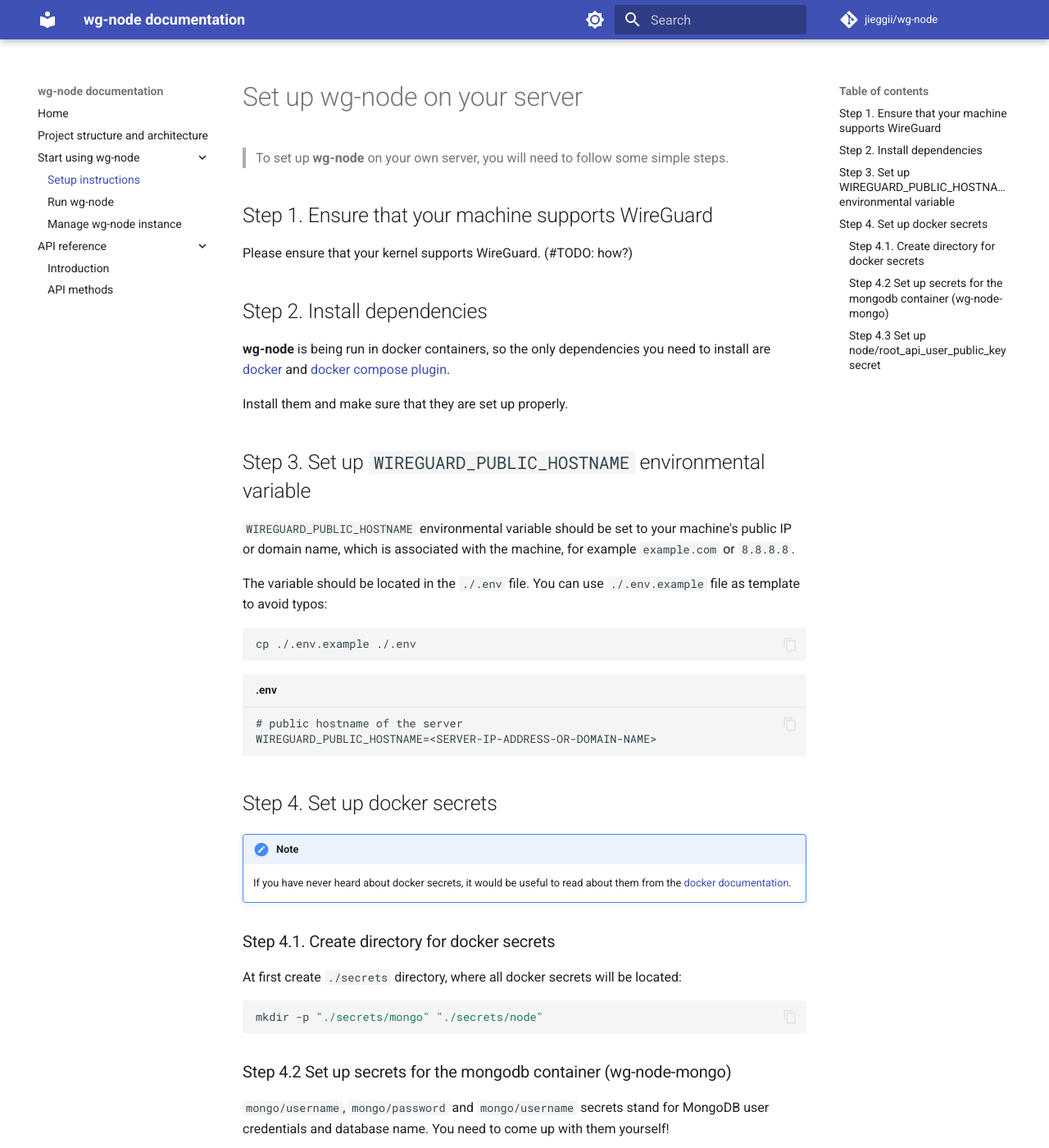
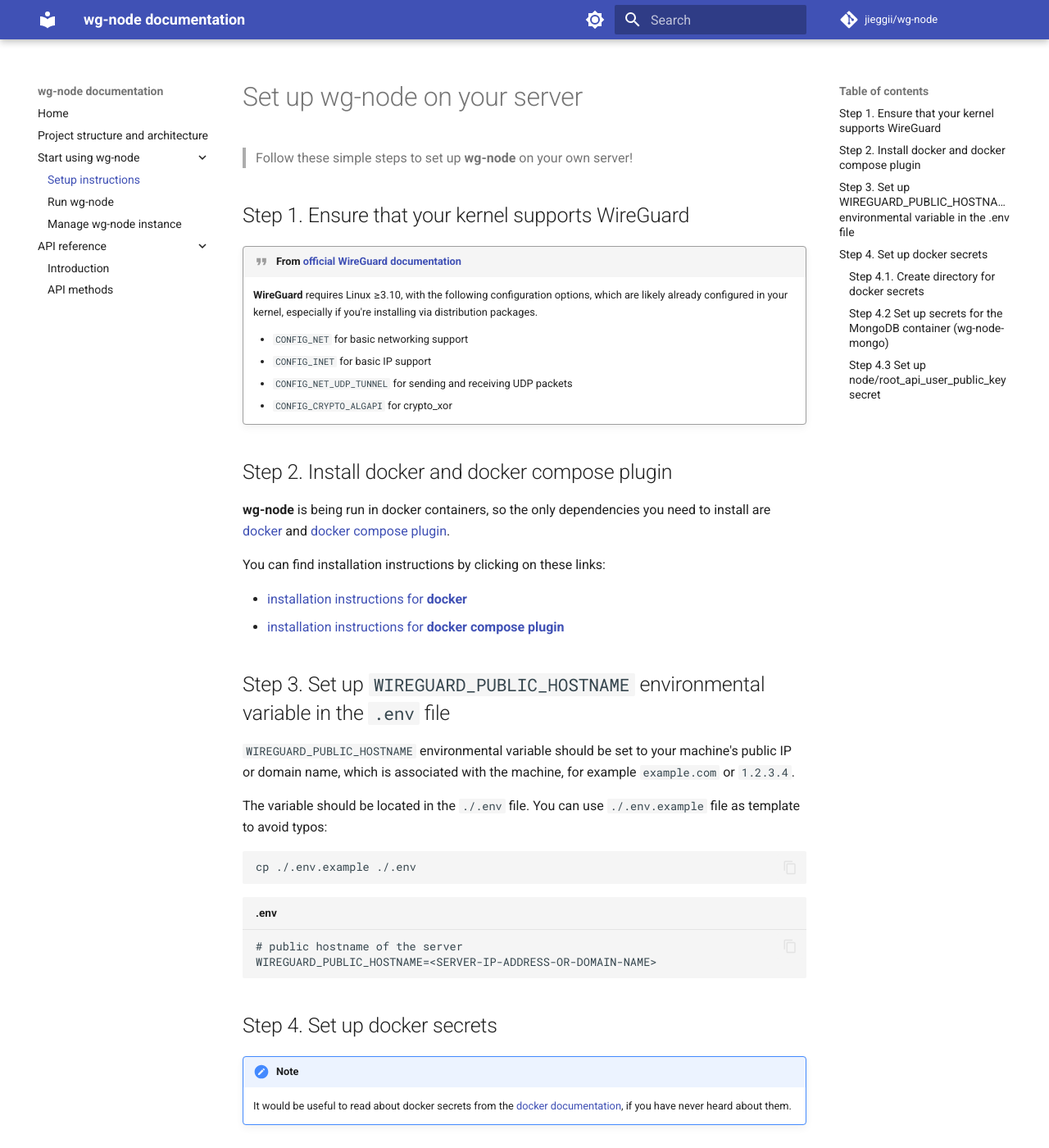
Before and after one commit to jieggii/wg-node, an MkDocs documentation site: the page built from docs/usage/set-up-wg-node-on-your-server.md, in a window 1280 px wide and 1400 px high. Shown: the whole window at 82% size. Built offline with MkDocs 1.6.1 and Material for MkDocs 9.7.7, drawn with Linux system fonts in a browser that asks for light colours; comment, search, counter and statistics services are not loaded; some of the changed text lies outside the part shown.

Commit message:
Update docs

````diff
--- a/docs/api-reference/api-methods.md
+++ b/docs/api-reference/api-methods.md
@@ -1,3 +1,3 @@
 # wg-node API methods
 
-TODO
+To be continued...
--- a/docs/usage/set-up-wg-node-on-your-server.md
+++ b/docs/usage/set-up-wg-node-on-your-server.md
@@ -1,22 +1,33 @@
 # Set up wg-node on your server
 
-> To set up **wg-node** on your own server, you will need to follow some simple steps.
+> Follow these simple steps to set up **wg-node** on your own server!
 
-## Step 1. Ensure that your machine supports WireGuard
+## Step 1. Ensure that your kernel supports WireGuard
 
-Please ensure that your kernel supports WireGuard. (#TODO: how?)
+!!! quote "From [official WireGuard documentation](https://www.wireguard.com/compilation#kernel-requirements)"
 
-## Step 2. Install dependencies
+    **WireGuard** requires Linux ≥3.10, with the following configuration options, which are likely already configured in your
+    kernel, especially if you're installing via distribution packages.
+
+    * `CONFIG_NET` for basic networking support
+    * `CONFIG_INET` for basic IP support
+    * `CONFIG_NET_UDP_TUNNEL` for sending and receiving UDP packets
+    * `CONFIG_CRYPTO_ALGAPI` for crypto_xor
+
+## Step 2. Install docker and docker compose plugin
 
 **wg-node** is being run in docker containers, so the only dependencies you need to install are
 [docker](https://www.docker.com/) and [docker compose plugin](https://docs.docker.com/compose/).
 
-Install them and make sure that they are set up properly.
+You can find installation instructions by clicking on these links:
 
-## Step 3. Set up `WIREGUARD_PUBLIC_HOSTNAME` environmental variable
+* [installation instructions for **docker**](https://docs.docker.com/engine/install/)
+* [installation instructions for **docker compose plugin**](https://docs.docker.com/compose/install/)
+
+## Step 3. Set up `WIREGUARD_PUBLIC_HOSTNAME` environmental variable in the `.env` file
 
 `WIREGUARD_PUBLIC_HOSTNAME` environmental variable should be set to your machine's public IP or
-domain name, which is associated with the machine, for example `example.com` or `8.8.8.8`.
+domain name, which is associated with the machine, for example `example.com` or `1.2.3.4`.
 
 The variable should be located in the `./.env` file.
 You can use `./.env.example` file as template to avoid typos:
@@ -35,18 +46,21 @@
 
 !!! note
 
-    If you have never heard about docker secrets, it would be useful to read about them
-    from the [docker documentation](https://docs.docker.com/engine/swarm/secrets/).
+    It would be useful to read about docker secrets from the
+    [docker documentation](https://docs.docker.com/engine/swarm/secrets/),
+    if you have never heard about them.
 
 ### Step 4.1. Create directory for docker secrets
 
-At first create `./secrets` directory, where all docker secrets will be located:
+At first create `./secrets` directory and some subdirectories inside it, where all docker secrets will be located:
 
 ```shell
-mkdir -p "./secrets/mongo" "./secrets/node"
+mkdir secrets
+mkdir secrets/node
+mkdir secrets/mongo
 ```
 
-### Step 4.2 Set up secrets for the mongodb container (wg-node-mongo)
+### Step 4.2 Set up secrets for the MongoDB container (`wg-node-mongo`)
 
 `mongo/username`, `mongo/password` and `mongo/username` secrets stand for MongoDB user credentials and database name.
 You need to come up with them yourself!
````
Also changed, not shown: README.md (+1 -1 lines), docs/index.md (+1 -1 lines).
